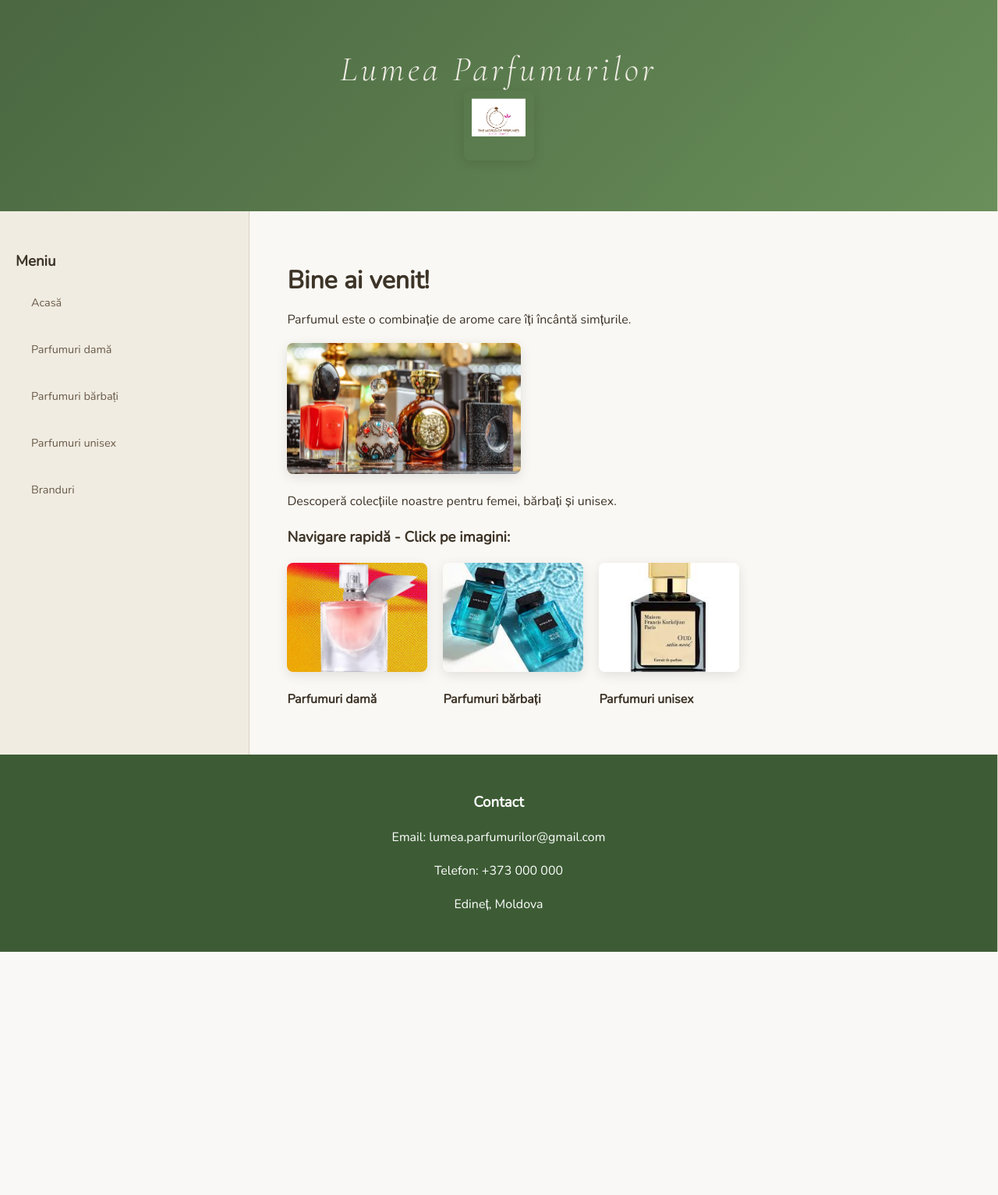
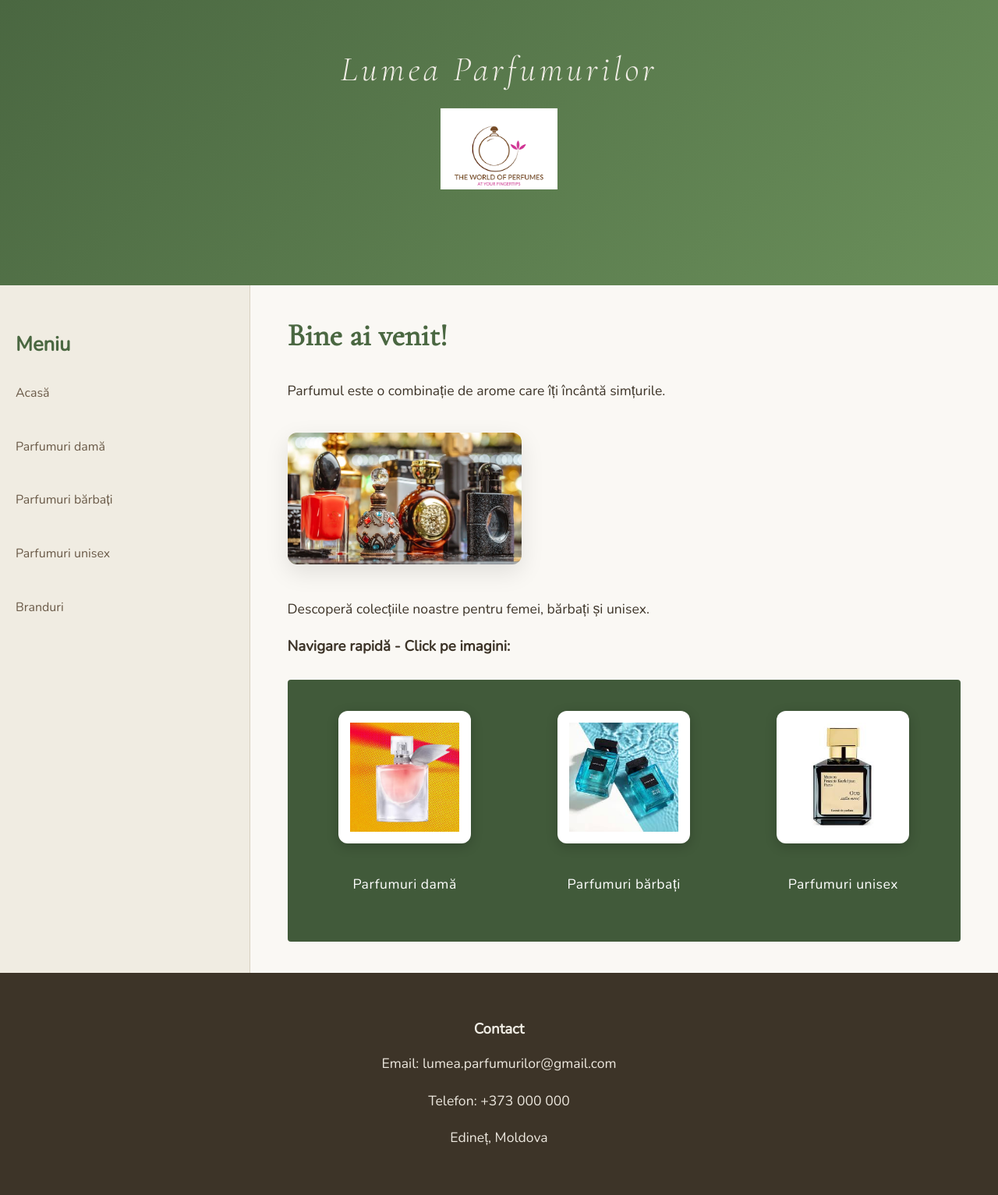
Before and after one commit to emmy4ka/proiect_lab, a PHP site: page /index.html in a window 1280 px wide. Shown: the whole page at 78% size. Before the commit the page ends 1221 px from the top, so only its background shows below. Run offline with PHP 8.4, Linux system fonts and the light colour scheme.

Commit message:
Update style.css

```diff
--- a/css/style.css
+++ b/css/style.css
@@ -1,145 +1,146 @@
 @import url('https://fonts.googleapis.com/css2?family=Cormorant+Garamond:ital,wght@0,300;0,400;1,300;1,400&family=Nunito:wght@300;400&display=swap');
 
-body{
-  margin:0;
-  padding:0;
-  background:#ede8df;
-  font-family:'Nunito',sans-serif;
-  font-weight:300;
-  color:#3d3428;
+body {
+  margin: 0;
+  padding: 0;
+  background: #ede8df;
+  font-family: 'Nunito', sans-serif;
+  font-weight: 300;
+  color: #3d3428;
 }
 
 /* TABEL PRINCIPAL */
-
-table{
-  border-collapse:collapse;
-  border:none;
-  width:100%;
-  background:#faf8f4;
+table {
+  border-collapse: collapse;
+  border: none;
+  width: 100%;
+  background: #faf8f4;
 }
 
-td{
-  border:none;
+td {
+  border: none;
+  vertical-align: top;
 }
 
 /* HEADER */
-
-tr:first-child td{
-  background:linear-gradient(135deg,#4a6741,#6a8f5a);
-  padding:50px 20px;
-  text-align:center;
+tr:first-child td {
+  background: linear-gradient(135deg, #4a6741, #6a8f5a);
+  padding: 50px 20px;
+  text-align: center;
 }
 
-tr:first-child td img{
-  width:90px;
-  height:90px;
-  object-fit:contain;
-  display:block;
-  margin:0 auto 15px auto;
+tr:first-child td h1 {
+  font-family: 'Cormorant Garamond', serif;
+  font-size: 2.8rem;
+  font-weight: 300;
+  font-style: italic;
+  color: #f0ede5;
+  letter-spacing: 0.1em;
+  margin: 12px 0 0;
 }
 
-tr:first-child td h1{
-  font-family:'Cormorant Garamond',serif;
-  font-size:2.8rem;
-  font-weight:300;
-  font-style:italic;
-  color:#f0ede5;
-  letter-spacing:0.1em;
-  margin:12px 0 0;
+/* MENIU LATERAL */
+td[width="25%"] {
+  background: #f0ece2;
+  padding: 32px 20px;
+  border-right: 1px solid #d8d0c0;
 }
 
-/* MENIU */
-
-td:first-child{
-  background:#f0ece2;
-  padding:32px 0;
-  padding-left:20px;
-  vertical-align:top;
-  border-right:1px solid #d8d0c0;
-  width:240px;
+td[width="25%"] h3 {
+  font-size: 1.6rem;
+  margin-bottom: 20px;
+  color: #4a6741;
 }
 
-td:first-child b{
-  display:block;
-  font-size:1.6rem;
-  margin-bottom:10px;
+td[width="25%"] a {
+  display: block;
+  padding: 12px 0;
+  color: #6a5a48;
+  text-decoration: none;
+  font-size: 1rem;
+  transition: all 0.25s;
 }
 
-td:first-child a{
-  display:block;
-  padding:12px 20px;
-  color:#6a5a48;
-  text-decoration:none;
-  font-size:0.9rem;
-  transition:all 0.25s;
+td[width="25%"] a:hover {
+  color: #4a6741;
+  padding-left: 10px;
 }
 
-td:first-child a:hover{
-  color:#4a6741;
-  background:rgba(100,140,80,0.09);
-  padding-left:28px;
+/* CONTINUT PRINCIPAL */
+td[width="75%"] {
+  padding: 40px 48px;
 }
 
-/* CONTINUT */
-
-td:last-child{
-  padding:40px 48px;
-  vertical-align:top;
+h2 {
+  font-family: 'Cormorant Garamond', serif;
+  font-size: 2.5rem;
+  color: #4a6741;
+  margin-top: 0;
 }
 
-td:last-child h2{
-  font-size:2rem;
-  margin-bottom:10px;
+p {
+  line-height: 1.7;
+  font-size: 1.1rem;
 }
 
-td:last-child p{
-  line-height:1.7;
+/* NAVIGARE RAPIDĂ (ZONA VERDE DIN SCREENSHOT) */
+.quick-nav {
+  display: flex;
+  gap: 20px;
+  margin-top: 30px;
+  background: #415a3a; /* Culoarea verde închis din imagine */
+  padding: 40px 20px;
+  border-radius: 4px;
+  justify-content: center;
 }
 
-/* IMAGINI */
-
-img{
-  border-radius:8px;
-  box-shadow:0 4px 15px rgba(0,0,0,0.1);
+.nav-item {
+  display: flex;
+  flex-direction: column;
+  align-items: center;
+  text-align: center;
+  flex: 1;
 }
 
-/* NAVIGARE RAPIDA (imagini pe rand) */
-
-.quick-nav{
-  display:flex;
-  gap:20px;
-  margin-top:20px;
+.nav-item img {
+  width: 140px;
+  height: 140px;
+  object-fit: contain; /* Păstrează sticla întreagă */
+  background: #fff;
+  padding: 15px;
+  border-radius: 12px;
+  box-shadow: 0 4px 15px rgba(0,0,0,0.2);
+  margin-bottom: 15px;
+  transition: transform 0.3s ease;
 }
 
-.quick-nav img{
-  width:180px;
-  height:140px;
-  object-fit:cover;
+.nav-item img:hover {
+  transform: scale(1.05);
 }
 
-/* LINK INAPOI */
-
-.back-link{
-  display:inline-block;
-  margin-top:30px;
-  text-decoration:none;
-  color:#4a6741;
-  font-size:0.85rem;
-  letter-spacing:0.1em;
-  border-bottom:1px solid transparent;
-  transition:0.3s;
+.nav-item p b {
+  color: #ffffff;
+  font-size: 1.1rem;
+  font-weight: 400;
+  letter-spacing: 0.5px;
 }
 
-.back-link:hover{
-  border-bottom:1px solid #4a6741;
-  padding-left:5px;
+/* FOOTER / CONTACT */
+tr:last-child td {
+  background: #3d3428;
+  color: #ede8df;
+  padding: 40px;
+  text-align: center;
 }
 
-/* FOOTER */
+tr:last-child td h3 {
+  color: #f0ede5;
+  margin-bottom: 15px;
+}
 
-tr:last-child td{
-  background:#3d5c35;
-  color:white;
-  padding:30px;
-  text-align:center;
+/* IMAGINEA PRINCIPALĂ DIN PAGINĂ */
+img[src*="all.png"] {
+  border-radius: 12px;
+  box-shadow: 0 10px 30px rgba(0,0,0,0.1);
+  margin: 20px 0;
 }
```
